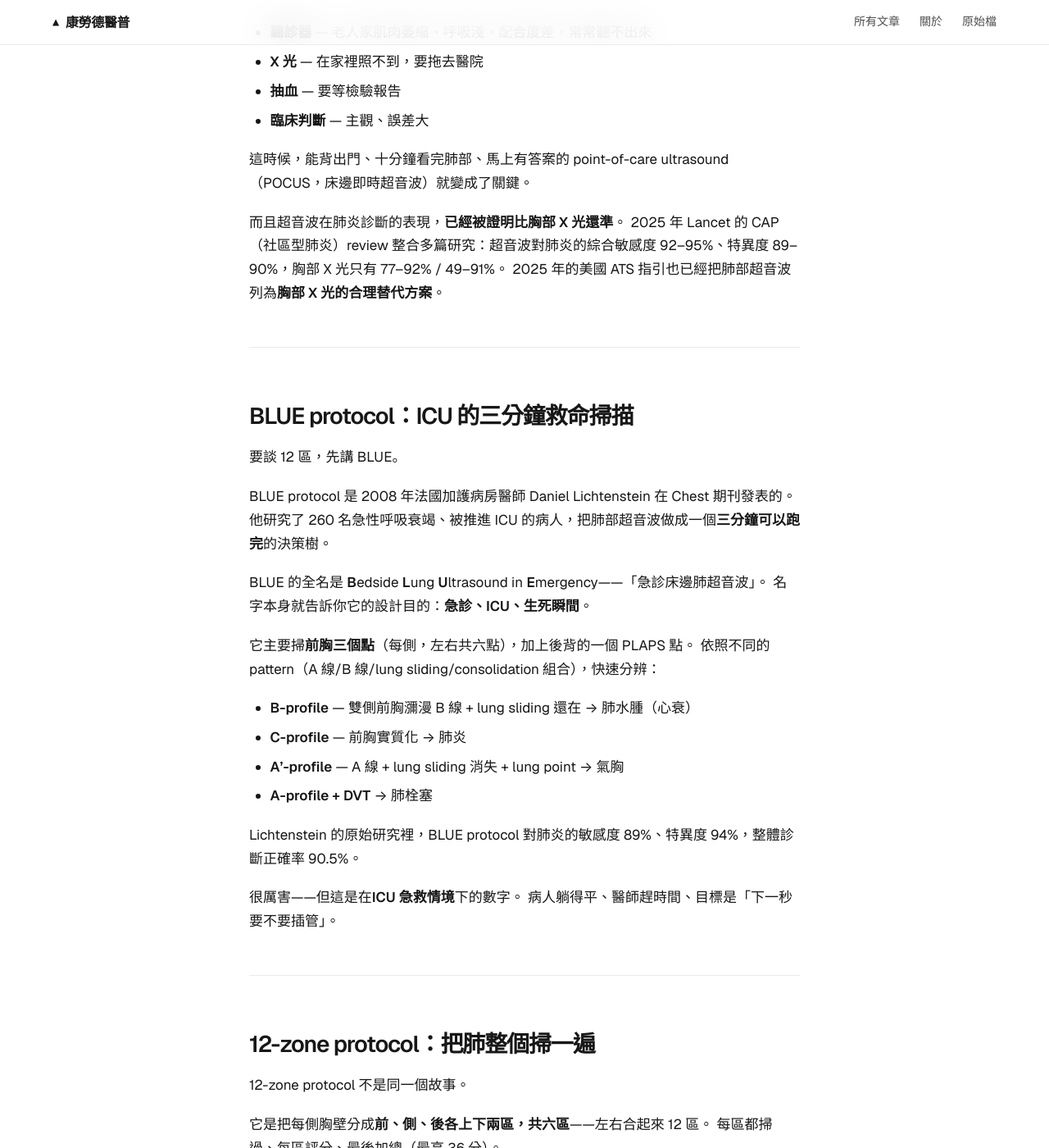
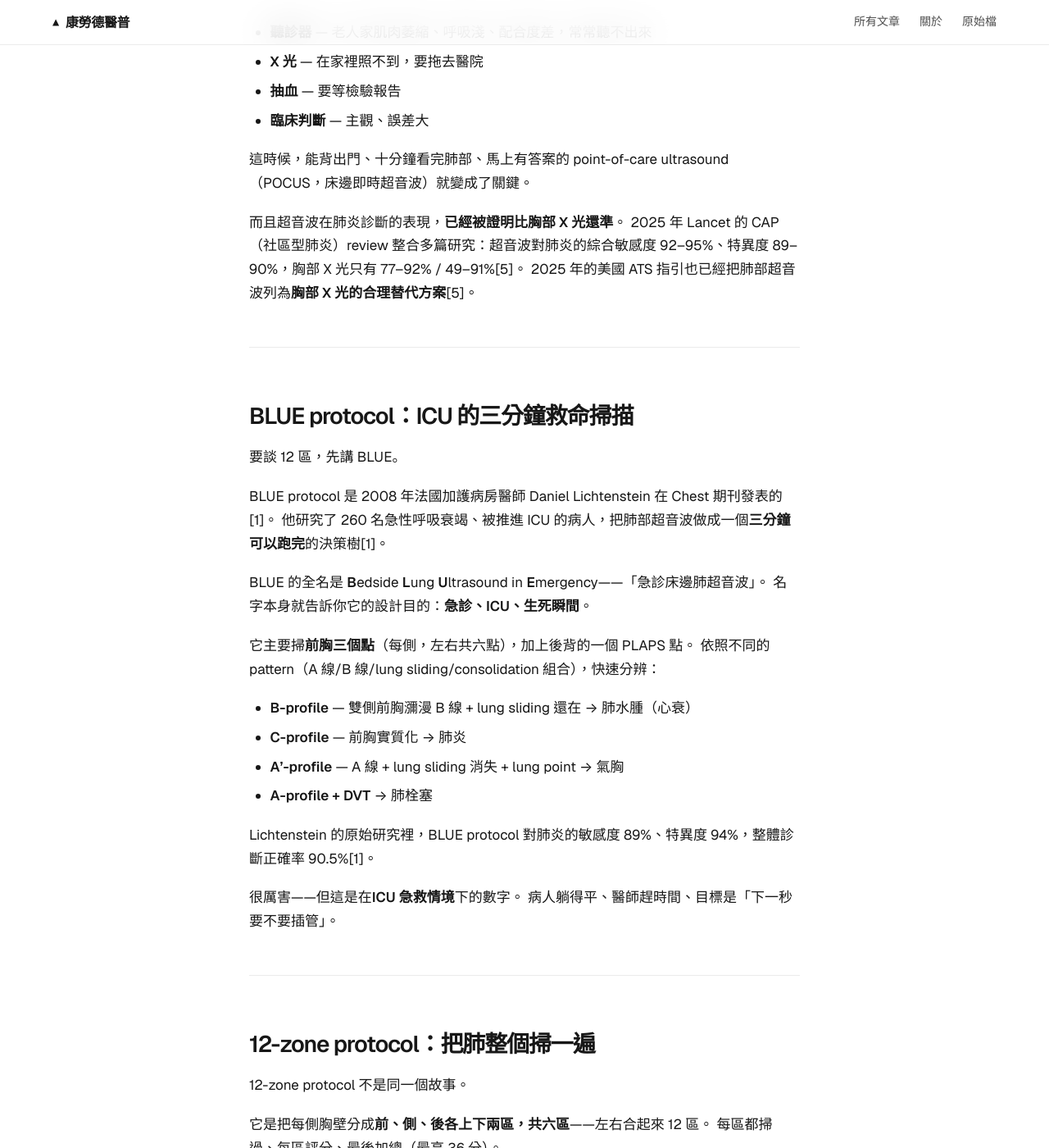
Before and after one commit to fireman333/KlaudeHealthEducation, a Jekyll site: the page built from src/content/posts/2026-05-10-home-lung-ultrasound-12-zone-vs-blue.md, in a window 1280 px wide and 1400 px high, scrolled down 989 px. Shown: the whole window at 82% size. Built offline with Jekyll 4.4.1, drawn with Linux system fonts in a browser that asks for light colours; our own code applies the rules of GitHub Pages for plain Markdown files; some of the changed text lies outside the part shown.

Commit message:
fix(post): 加 inline [N] citation 對齊 frontmatter sources 順序
11 個 [N] 標記、無 body footnote bibliography（PostLayout 自動
render「參考資料」hyperlink 區），編號 1-8 跟 frontmatter sources
1:1 對齊；首尾 renumber check pass。

```diff
--- a/src/content/posts/2026-05-10-home-lung-ultrasound-12-zone-vs-blue.md
+++ b/src/content/posts/2026-05-10-home-lung-ultrasound-12-zone-vs-blue.md
@@ -70,8 +70,8 @@ sources:
 這時候，能背出門、十分鐘看完肺部、馬上有答案的 point-of-care ultrasound（POCUS，床邊即時超音波）就變成了關鍵。
 
 而且超音波在肺炎診斷的表現，**已經被證明比胸部 X 光還準**。
-2025 年 Lancet 的 CAP（社區型肺炎）review 整合多篇研究：超音波對肺炎的綜合敏感度 92–95%、特異度 89–90%，胸部 X 光只有 77–92% / 49–91%。
-2025 年的美國 ATS 指引也已經把肺部超音波列為**胸部 X 光的合理替代方案**。
+2025 年 Lancet 的 CAP（社區型肺炎）review 整合多篇研究：超音波對肺炎的綜合敏感度 92–95%、特異度 89–90%，胸部 X 光只有 77–92% / 49–91%[5]。
+2025 年的美國 ATS 指引也已經把肺部超音波列為**胸部 X 光的合理替代方案**[5]。
 
 ---
 
@@ -79,8 +79,8 @@ sources:
 
 要談 12 區，先講 BLUE。
 
-BLUE protocol 是 2008 年法國加護病房醫師 Daniel Lichtenstein 在 Chest 期刊發表的。
-他研究了 260 名急性呼吸衰竭、被推進 ICU 的病人，把肺部超音波做成一個**三分鐘可以跑完**的決策樹。
+BLUE protocol 是 2008 年法國加護病房醫師 Daniel Lichtenstein 在 Chest 期刊發表的[1]。
+他研究了 260 名急性呼吸衰竭、被推進 ICU 的病人，把肺部超音波做成一個**三分鐘可以跑完**的決策樹[1]。
 
 BLUE 的全名是 **B**edside **L**ung **U**ltrasound in **E**mergency——「急診床邊肺超音波」。
 名字本身就告訴你它的設計目的：**急診、ICU、生死瞬間**。
@@ -93,7 +93,7 @@ BLUE 的全名是 **B**edside **L**ung **U**ltrasound in **E**mergency——「
 - **A'-profile** — A 線 + lung sliding 消失 + lung point → 氣胸
 - **A-profile + DVT** → 肺栓塞
 
-Lichtenstein 的原始研究裡，BLUE protocol 對肺炎的敏感度 89%、特異度 94%，整體診斷正確率 90.5%。
+Lichtenstein 的原始研究裡，BLUE protocol 對肺炎的敏感度 89%、特異度 94%，整體診斷正確率 90.5%[1]。
 
 很厲害——但這是在**ICU 急救情境**下的數字。
 病人躺得平、醫師趕時間、目標是「下一秒要不要插管」。
```
Also changed, not shown: other parts of src/content/posts/2026-05-10-home-lung-ultrasound-12-zone-vs-blue.md (+8 -8 lines).
